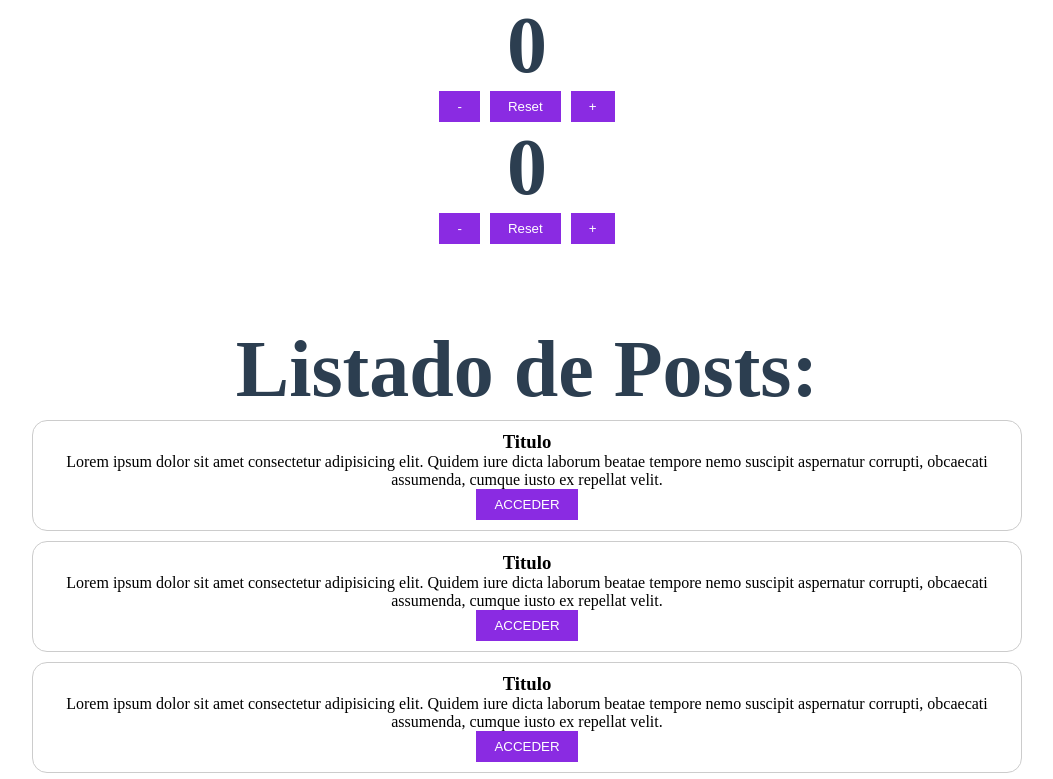
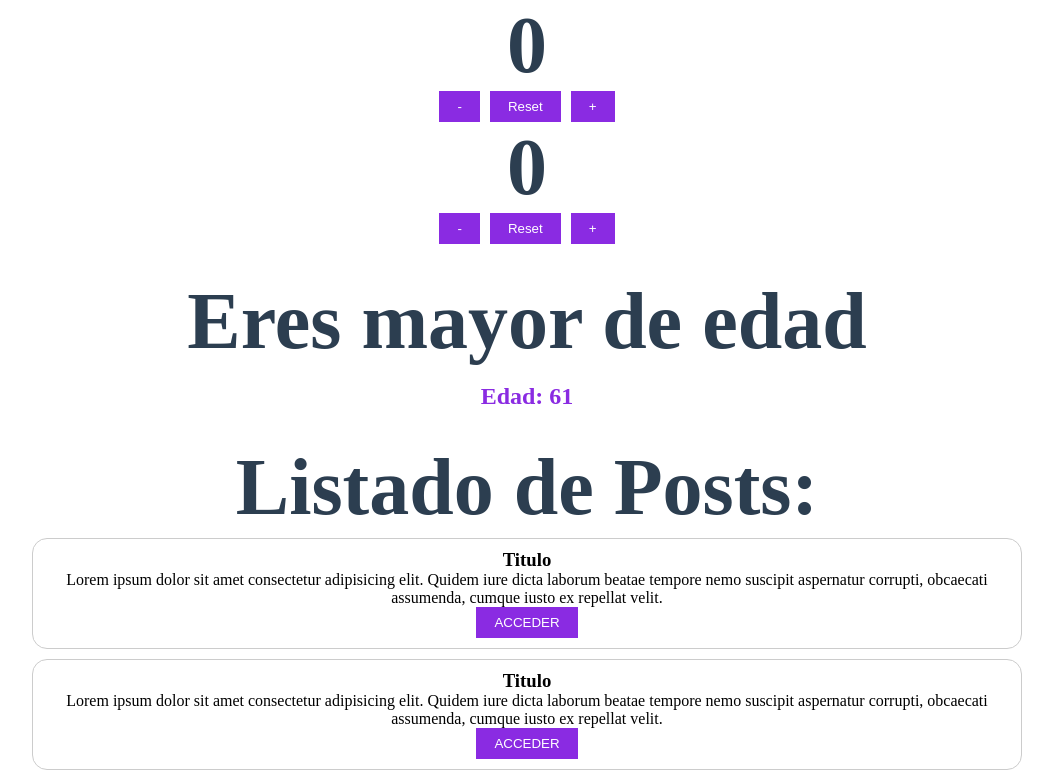
Before and after one commit to Pancratzia/Vue-Projects, a Vue app in the folder helloworld/: page / in a window 1280 px wide. Shown: the top 779 px of the page, without its empty margins (113-1166 px from the left). Built offline with nearby package versions, Linux system fonts and the light colour scheme.

Commit message:
Usando v-if y v-else

```diff
--- a/helloworld/src/App.vue
+++ b/helloworld/src/App.vue
@@ -4,6 +4,8 @@
     <CounterOption />
 
     <CounterComposition />
+
+    <ExampleSelective />
 
     <h1>Listado de Posts:</h1>
 
@@ -16,6 +18,7 @@
 import PostContainer from './components/PostContainer.vue';
 import CounterOption from './components/CounterOption.vue';
 import CounterComposition from './components/CounterComposition.vue';
+import ExampleSelective from './components/ExampleSelective.vue';
 </script>
 
 <style>
@@ -43,7 +46,7 @@ h1 {
   font-size: 5rem;
   font-weight: 900;
   color: #2c3e50;
-  margin-top: 5rem;
+  margin-top: 2rem;
 }
 
 .container {
--- /dev/null
+++ b/helloworld/src/components/ExampleSelective.vue
@@ -0,0 +1,23 @@
+<template>
+    <div>
+        <h1 v-if="age >= 18" class="title">Eres mayor de edad</h1>
+        <h1 v-else class="title">Eres menor de edad</h1>
+        <h2 class="subtitle">Edad: {{ age }}</h2>
+    </div>
+</template>
+
+<script lang="ts" setup>
+let age = Math.floor(Math.random() * 100) + 1;
+</script>
+
+<style scoped>
+
+.title {
+    color: #2c3e50;
+}
+
+.subtitle {
+    color: blueviolet;
+    margin-top: 1rem;
+}
+</style>
```
